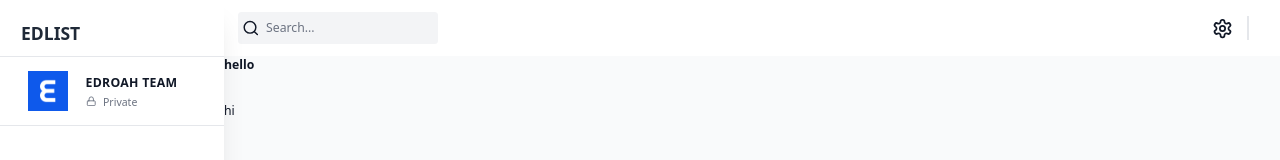
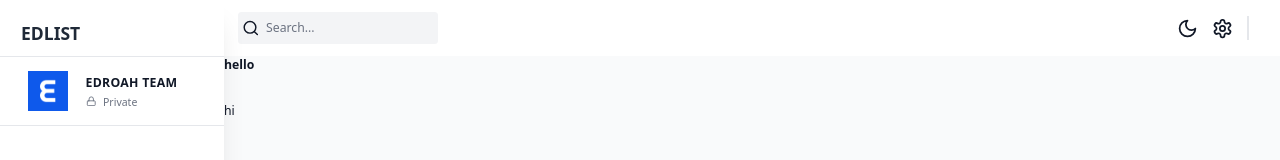
Before and after one commit to aadilmansoor/project-management-app, a Next.js app in the folder client/: page / in a window 1280 px wide. Shown: the top 160 px of the page. Built offline with nearby package versions, Linux system fonts and the light colour scheme; no server answers.

Commit message:
setup darkmode button

```diff
--- a/client/src/app/(components)/Navbar/index.tsx
+++ b/client/src/app/(components)/Navbar/index.tsx
@@ -1,11 +1,21 @@
-import { Search, Settings } from "lucide-react";
+import { useAppDispatch, useAppSelector } from "@/app/redux";
+import { setIsDarkMode, setIsSidebarCollapsed } from "@/state";
+import { Menu, Moon, Search, Settings, Sun } from "lucide-react";
 import Link from "next/link";
 
 const Navbar = () => {
+  const dispatch = useAppDispatch();
+  const isSidebarCollapsed = useAppSelector((state) => state.global.isSidebarCollapsed);
+  const isDarkMode = useAppSelector((state) => state.global.isDarkMode);
   return (
     <div className="flex items-center justify-between bg-white px-4 py-3 dark:bg-black">
         {/* Search Bar */}
         <div className="flex items-center gap-8">
+          {!isSidebarCollapsed? null : (
+            <button onClick={() => dispatch(setIsSidebarCollapsed(!isSidebarCollapsed))}>
+              <Menu className="h-8 w-8 dark:text-white"/>
+            </button>
+          )}
             <div className="relative flex h-min w-[200px]">
                 <Search className="absolute left-[4px] top-1/2 mr-2 h-5 w-5 -translate-y-1/2 transform cursor-pointer dark:text-white" />
                 <input
@@ -16,7 +26,17 @@
 
         {/* Icons */}
         <div className="flex items-center">
-            <Link href="/settings" className="h-min w-min rounded p-2 hover:bg-gray-100">
+          <button
+            onClick={() => dispatch(setIsDarkMode(!isDarkMode))}
+            className={isDarkMode ? "rounded p-2 dark:hover:bg-gray-700":"rounded p-2 hover:bg-gray-100"}>
+              {isDarkMode? ( <Sun className="h-6 w-6 cursor-pointer dark:text-white" />) : (
+                <Moon className="h-6 w-6 cursor-pointer dark:text-white" />
+              )}
+          </button>
+            <Link
+            	href="/settings"
+            	className={isDarkMode ? "rounded p-2 dark:hover:bg-gray-700":"rounded p-2 hover:bg-gray-100"}
+            >
                 <Settings className="h-6 w-6 cursor-pointer dark:text-white" />
             </Link>
             <div className="ml-2 mr-5 hidden min-h-[2em] w-[0.1rem] bg-gray-200 md:inline-block"></div>
--- a/client/src/app/dashboardWrapper.tsx
+++ b/client/src/app/dashboardWrapper.tsx
@@ -3,14 +3,24 @@
 import Navbar from "@/app/(components)/Navbar";
 import Sidebar from "@/app/(components)/Sidebar";
 import StoreProvider, { useAppSelector } from "./redux";
+import { useEffect } from "react";
 
 const DashboardLayout = ({children}:{children:React.ReactNode}) => {
   const isSidebarCollapsed = useAppSelector((state) => state.global.isSidebarCollapsed);
+  const isDarkMode = useAppSelector((state) => state.global.isDarkMode);
+
+  useEffect(()=>{
+    if (isDarkMode){
+      document.documentElement.classList.add("dark");
+    } else {
+      document.documentElement.classList.remove("dark")
+    }
+  })
 
   return (
     <div className="flex min-h-screen w-full bg-gray-50 text-gray-900">
         <Sidebar />
-        <main className="dark:bg-dark-bg flex w-full flex-col bg-gray-50 md:pl-64">
+        <main className={`dark:bg-dark-bg flex w-full flex-col bg-gray-50 ${isSidebarCollapsed? "" : "md:pl-64" }`}>
             <Navbar />
             {children}
         </main>
```
